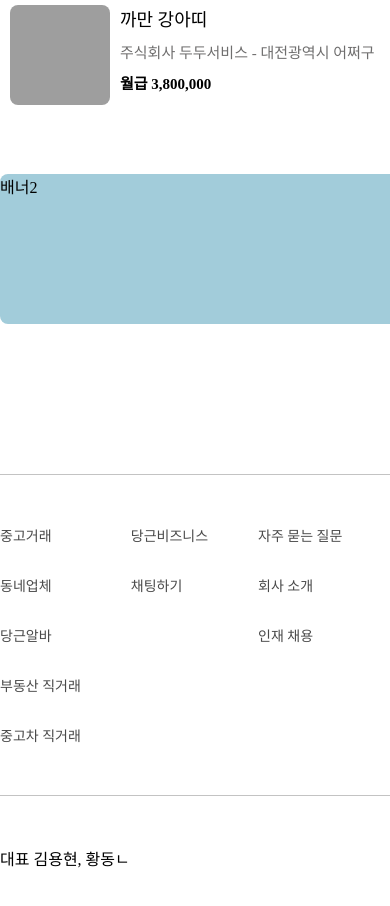
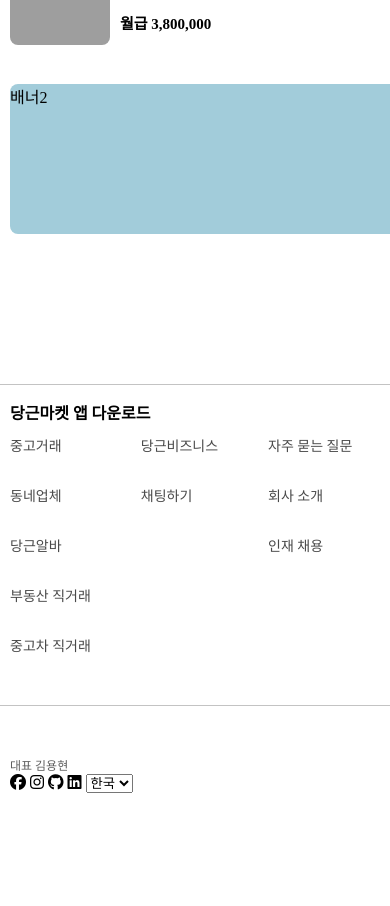
Before and after one commit to sonsodockje/OZ-Challenge, a plain HTML site: page FE_HTML_CSS/challenge_21_당근클론/index.html in a window 390 px wide. Shown: the part 1503-2409 px from the top of the page. Drawn offline with nearby package versions, Linux system fonts and the light colour scheme; grey boxes are pictures that could not be loaded.

Commit message:
당근 클론

```diff
--- a/FE_HTML_CSS/challenge_21_당근클론/css/banner.css
+++ b/FE_HTML_CSS/challenge_21_당근클론/css/banner.css
@@ -1,6 +1,15 @@
 .banner {
   background-color: rgb(162, 204, 218);
   border-radius: 0.5rem;
-  margin: 60px auto;
   height: 150px;
+  max-width: 48rem;
+  width: initial;
 }
+
+@media screen and (max-width: 840px) {
+  .banner {
+    display: block;
+    margin-left: 10px;
+    margin-right: 10px;
+  }
+}
--- a/FE_HTML_CSS/challenge_21_당근클론/css/footer.css
+++ b/FE_HTML_CSS/challenge_21_당근클론/css/footer.css
@@ -11,6 +11,16 @@
   border-bottom: 0.5px solid rgb(195, 195, 195);
   margin-top: 50px;
 }
+.links .left {
+  position: relative;
+}
+.links .left .show {
+  position: absolute;
+  top: -35px;
+  font-weight: 700;
+  display: none;
+}
+
 .links .left ul {
   display: flex;
   flex-direction: column;
@@ -38,6 +48,42 @@
   margin: 50px auto;
   margin-bottom: 200px;
 }
+
+.about-content {
+  font-size: 12px;
+  color: rgb(94, 94, 94);
+}
+
 .about .icon {
   float: right;
 }
+.about .about-content {
+  float: left;
+}
+.about {
+}
+@media screen and (max-width: 840px) {
+  .links .left {
+    margin-left: 10px;
+  }
+
+  .links .left .show {
+    display: block;
+  }
+  .links .right {
+    display: none;
+  }
+  .banner {
+    display: block;
+    margin-left: 10px;
+    margin-right: 10px;
+  }
+  .about {
+    display: flex;
+    flex-direction: column;
+    margin-left: 10px;
+  }
+  .about .icon {
+    float: none;
+  }
+}
--- a/FE_HTML_CSS/challenge_21_당근클론/index.html
+++ b/FE_HTML_CSS/challenge_21_당근클론/index.html
@@ -16,6 +16,7 @@
   <link rel="stylesheet" href="css/footer.css" />
   <link rel="stylesheet"
     href="https://fonts.googleapis.com/css2?family=Material+Symbols+Outlined:opsz,wght,FILL,GRAD@24,400,0,0" />
+  <script src="https://kit.fontawesome.com/ee2f1382e7.js" crossorigin="anonymous"></script>
 </head>
 
 <body>
@@ -180,6 +181,7 @@
       <div class="footer-container">
         <div class="links flex">
           <div class="left flex">
+            <div class="show">당근마켓 앱 다운로드</div>
             <ul>
               <li>중고거래</li>
               <li>동네업체</li>
@@ -206,11 +208,17 @@
           </div>
         </div>
         <div class="about">
-          <div class="about-contnet">
-            <p>대표 김용현, 황동ㄴ</p>
+          <div class="about-content">
+            <p>대표 김용현</p>
           </div>
           <div class="icon">
-            dldldl
+            <i class="fa-brands fa-facebook"></i>
+            <i class="fa-brands fa-instagram"></i>
+            <i class="fa-brands fa-github"></i>
+            <i class="fa-brands fa-linkedin"></i>
+            <select name="" id="">
+              <option value="">한국</option>
+            </select>
           </div>
         </div>
       </div>
```
